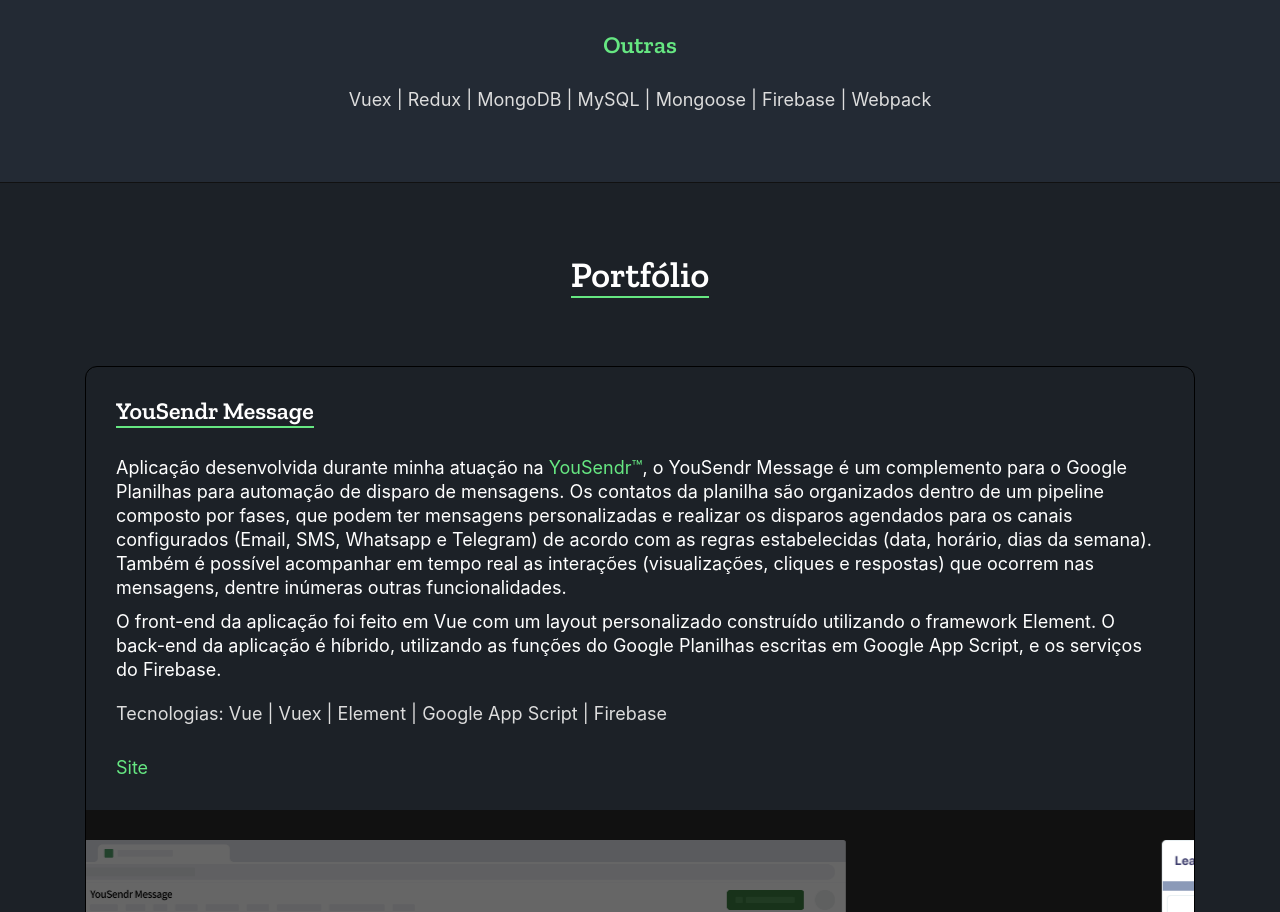
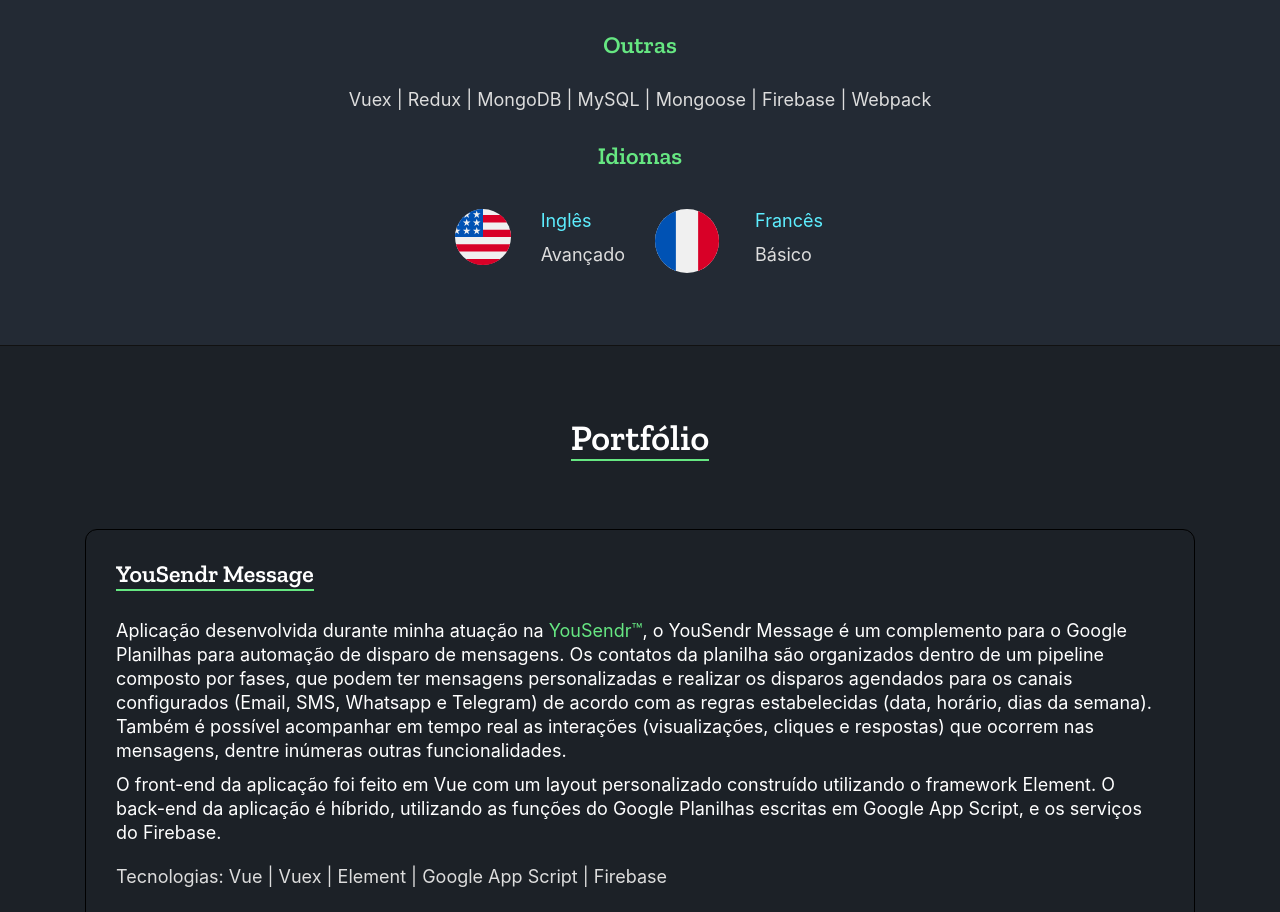
Before and after one commit to murilo9/murilo, a Gatsby site: page / in a window 1280 px wide. Shown: the part 2658-3570 px from the top of the page. Built offline with nearby package versions, Linux system fonts and the light colour scheme; Gatsby itself is replaced by a stand-in of ours.

Commit message:
Skills section languages

```diff
--- a/src/sections/Skills.js
+++ b/src/sections/Skills.js
@@ -1,5 +1,5 @@
 import * as React from 'react';
-import {Container} from 'react-bootstrap';
+import {Col, Container, Row} from 'react-bootstrap';
 import '../styles/sections/Skills.scss';
 
 // flag svgs by Freepik
@@ -24,6 +24,33 @@
             Vuex | Redux | MongoDB | MySQL | Mongoose | Firebase | Webpack
             </p>
           </div>
+          <div className="d-flex flex-column align-items-center">
+            <h3 className="mt-3 color-green">Idiomas</h3>
+            <Row className="mt-3">
+              <Col>
+                <Row>
+                  <Col>
+                    <img src='english.svg' className="mh-flag"/>
+                  </Col>
+                  <Col>
+                    <p className="color-blue">Inglês</p>
+                    <p className="color-light-gray">Avançado</p>
+                  </Col>
+                </Row>
+              </Col>
+              <Col>
+                <Row>
+                  <Col>
+                    <img src='francais.svg' className="mh-flag"/>
+                  </Col>
+                  <Col>
+                    <p className="color-blue">Francês</p>
+                    <p className="color-light-gray">Básico</p>
+                  </Col>
+                </Row>
+              </Col>
+            </Row>
+          </div>
         </Container>
       </section>
     );
--- a/src/styles/sections/Skills.scss
+++ b/src/styles/sections/Skills.scss
@@ -9,3 +9,6 @@
 .mh-skills-misc {
   color: #ddd;
 }
+img.mh-flag{
+  width: 64px;
+}
```
Also changed, not shown: static/english.svg (added), static/francais.svg (added).
